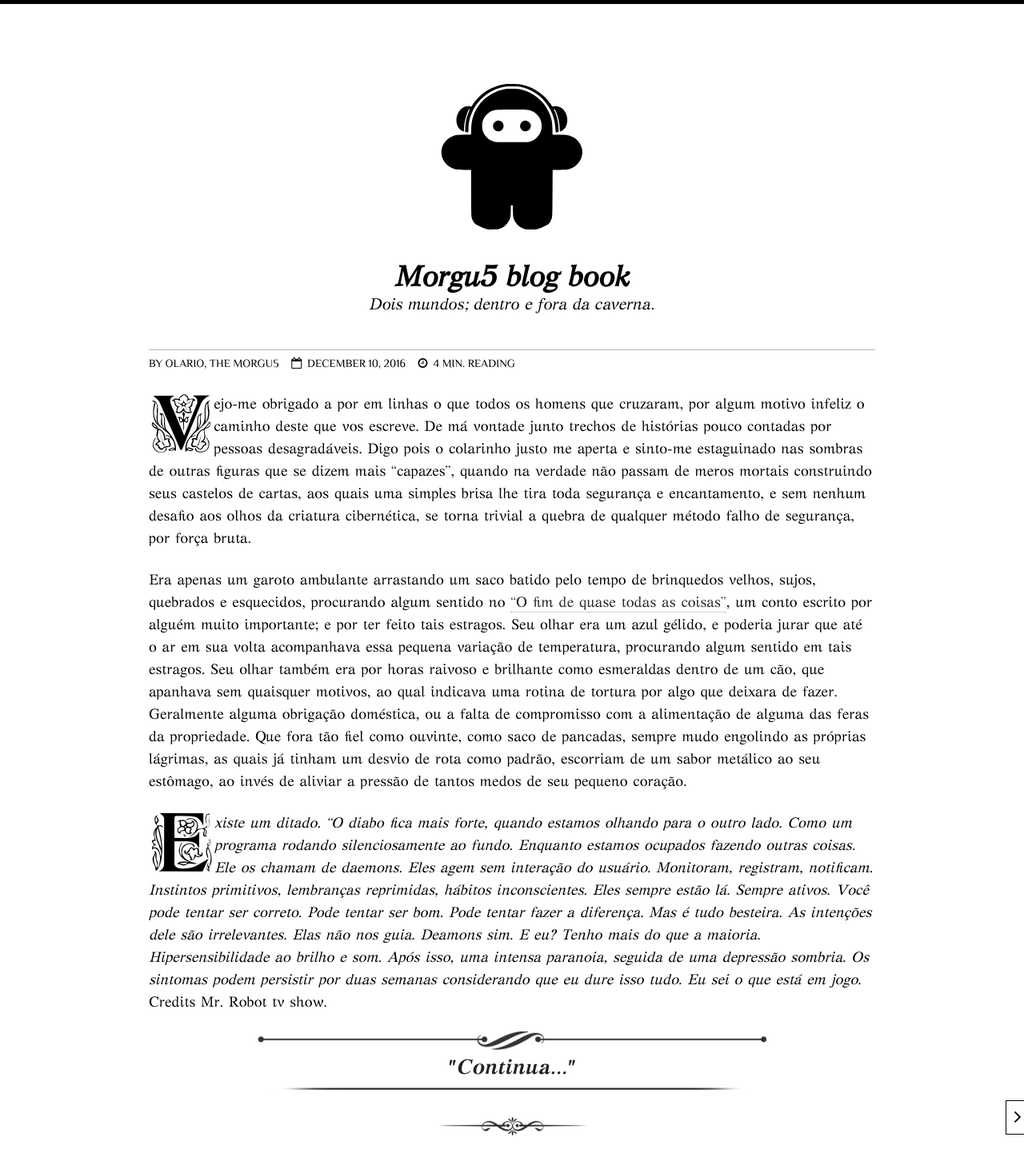
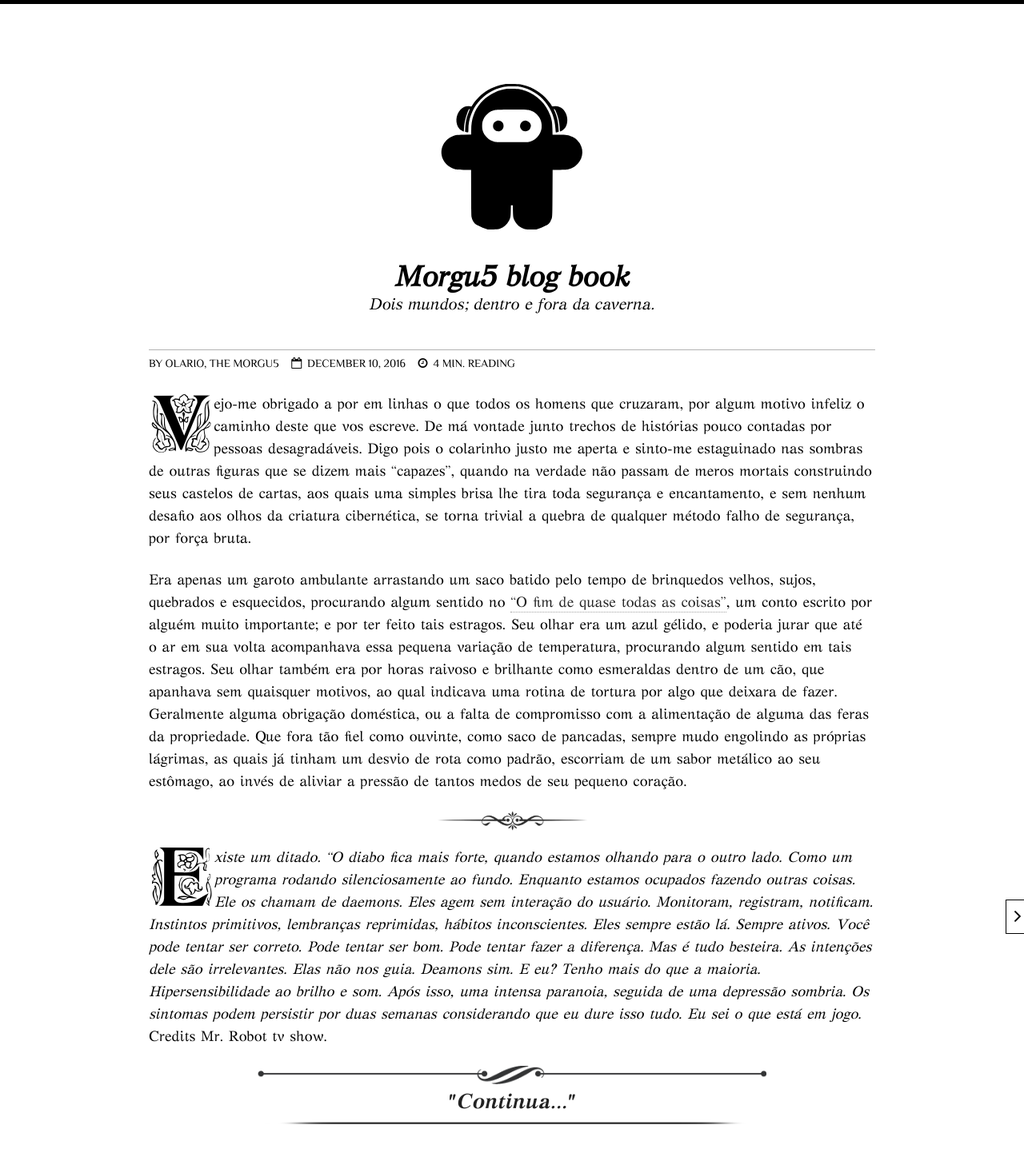
Before and after one commit to Agt-Morgu5/agt-morgu5.github.io, a Jekyll site: the page built from _posts/blog/views/2015-11-14-no-more-flags.md, in a window 1280 px wide. Shown: the top 1437 px of the page at 80% size. Built offline with Jekyll 4.4.1, drawn with Linux system fonts in a browser that asks for light colours; nearby versions of some CDN libraries; our own code applies the rules of GitHub Pages for plain Markdown files; grey boxes are pictures that could not be loaded.

Commit message:
Update 2015-11-14-no-more-flags.md

```diff
--- a/_posts/blog/views/2015-11-14-no-more-flags.md
+++ b/_posts/blog/views/2015-11-14-no-more-flags.md
@@ -13,6 +13,8 @@
 <span class="dcap">V</span>ejo-me obrigado a por em linhas o que  todos os homens que cruzaram, por algum motivo infeliz o caminho deste que vos escreve. De má vontade junto trechos de histórias pouco contadas por pessoas desagradáveis. Digo pois o colarinho justo me aperta e sinto-me estaguinado nas sombras de outras figuras que se dizem mais “capazes”, quando na verdade não passam de meros mortais construindo seus castelos de cartas, aos quais uma simples brisa lhe tira toda segurança e encantamento, e sem nenhum desafio aos olhos da criatura cibernética, se torna trivial a quebra de qualquer método falho de segurança, por força bruta.
 
 Era apenas um garoto ambulante arrastando um saco batido pelo tempo de brinquedos velhos, sujos, quebrados e esquecidos, procurando algum sentido no ["O fim de quase todas as coisas"](https://tipoquarentaedois.blogspot.com.br/2013/11/o-fim-de-quase-todas-as-coisas-abu.html){:target="_blank"}, um conto escrito por alguém muito importante; e por ter feito tais estragos. Seu olhar era um azul gélido, e poderia jurar que até o ar em sua volta acompanhava essa pequena variação de temperatura, procurando algum sentido em tais estragos. Seu olhar também era por horas raivoso e brilhante como esmeraldas dentro de um cão, que apanhava sem quaisquer motivos, ao qual indicava uma rotina de tortura por algo que deixara de fazer. Geralmente alguma obrigação doméstica, ou a falta de compromisso com a alimentação de alguma das feras da propriedade. Que fora tão fiel como ouvinte, como saco de pancadas, sempre mudo engolindo as próprias lágrimas, as quais já tinham um desvio de rota como padrão, escorriam de um sabor metálico ao seu estômago, ao invés de aliviar a pressão de tantos medos de seu pequeno coração.
+
+<div class="text-divider"></div>
 
 <span class="dcap">E</span><i>xiste um ditado. "O diabo fica mais forte, quando estamos olhando para o outro lado. Como um programa rodando silenciosamente ao fundo. Enquanto estamos ocupados fazendo outras coisas. Ele os chamam de daemons. Eles agem
 sem interação do usuário. Monitoram, registram, notificam. Instintos primitivos, lembranças reprimidas, hábitos inconscientes. Eles sempre estão lá. Sempre ativos. Você pode tentar ser correto. Pode tentar ser bom. Pode tentar fazer a diferença. Mas é tudo besteira. As intenções dele são irrelevantes. Elas não nos guia. Deamons sim. E eu? Tenho mais do que a maioria. Hipersensibilidade
@@ -50,10 +52,3 @@
     Deep inside<br/>
     The abandoned child</figcaption>
     </figure>
-
-
-<div class="text-divider"></div>
-<div class="invisible no-print">
-</div>
-
-<iframe width="854" height="480" src="https://www.youtube.com/embed/eYA8JqKuUvo" frameborder="0" allowfullscreen></iframe>
```
